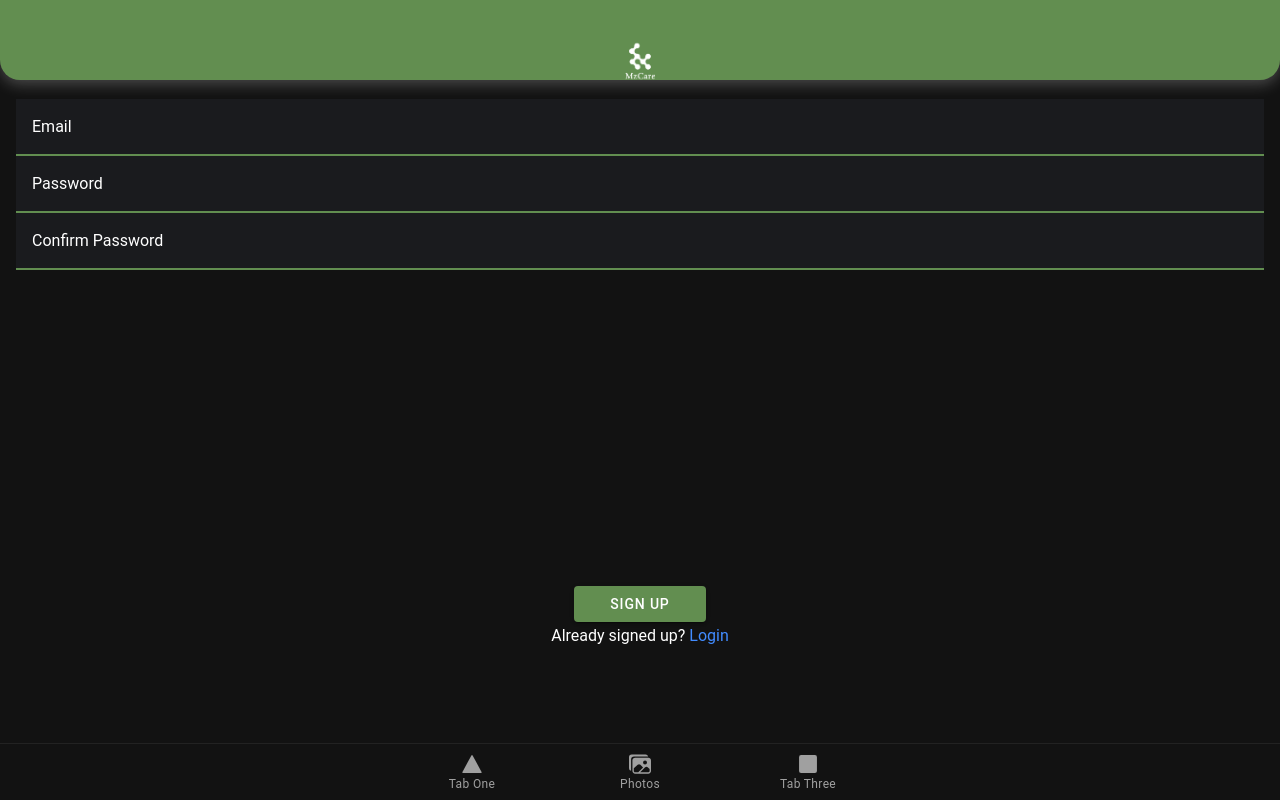
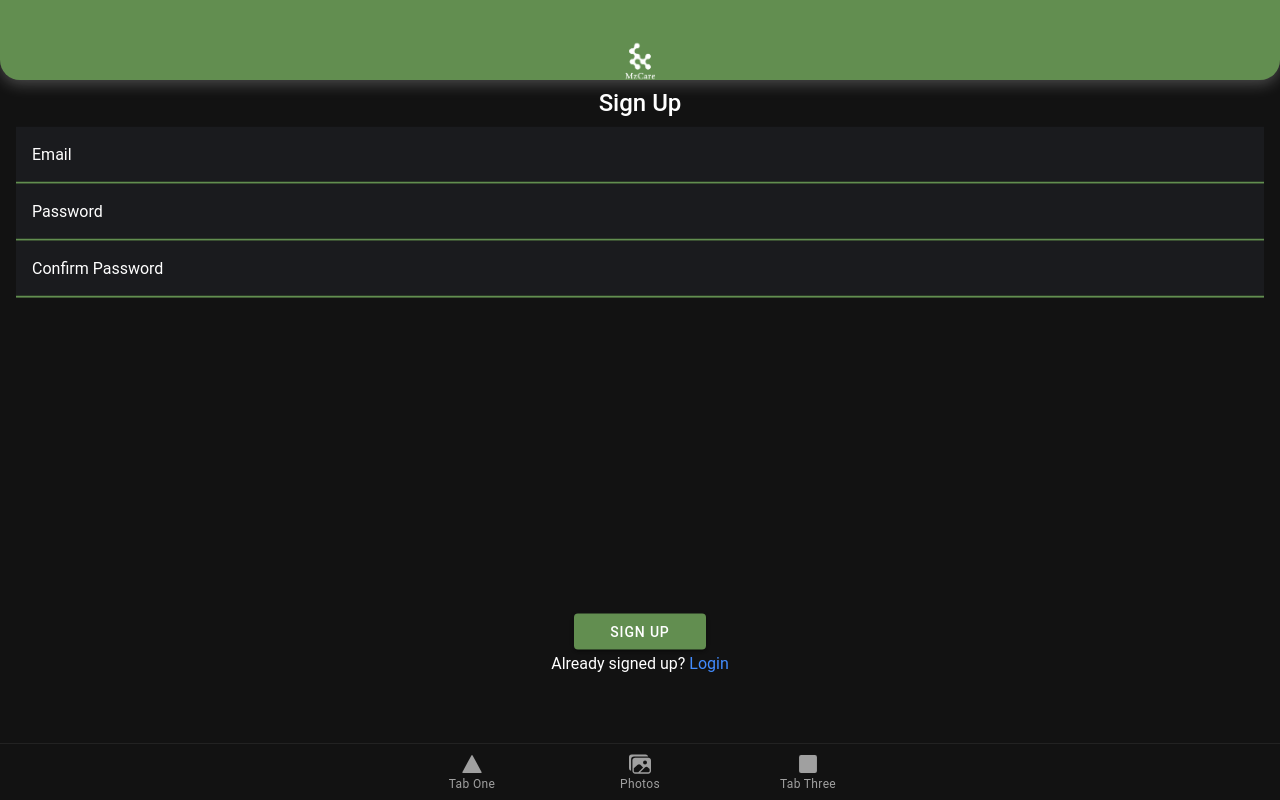
Before and after one commit to docmab23/Mzcare2, a React (Create React App) app: page /register in a window 1280 px wide. Built offline with nearby package versions, Linux system fonts and the light colour scheme; no server answers.

Commit message:
add text

```diff
--- a/src/pages/Register.tsx
+++ b/src/pages/Register.tsx
@@ -9,6 +9,7 @@ import {
   IonLoading,
   IonItem,
   IonLabel,
+  IonText,
 } from "@ionic/react";
 import React, { useState } from "react";
 import { Link } from "react-router-dom";
@@ -46,6 +47,10 @@ const Register: React.FC = () => {
       <FormTopBar></FormTopBar>
         <IonLoading message="Registering..." duration={0} isOpen={busy} />
         <div className="ion-padding container">
+        <IonText >
+          <h2>
+          Sign Up
+            </h2></IonText>
           <IonItem lines="none" className="form-border">
             <IonLabel position="floating">Email</IonLabel>
             <IonInput
```
